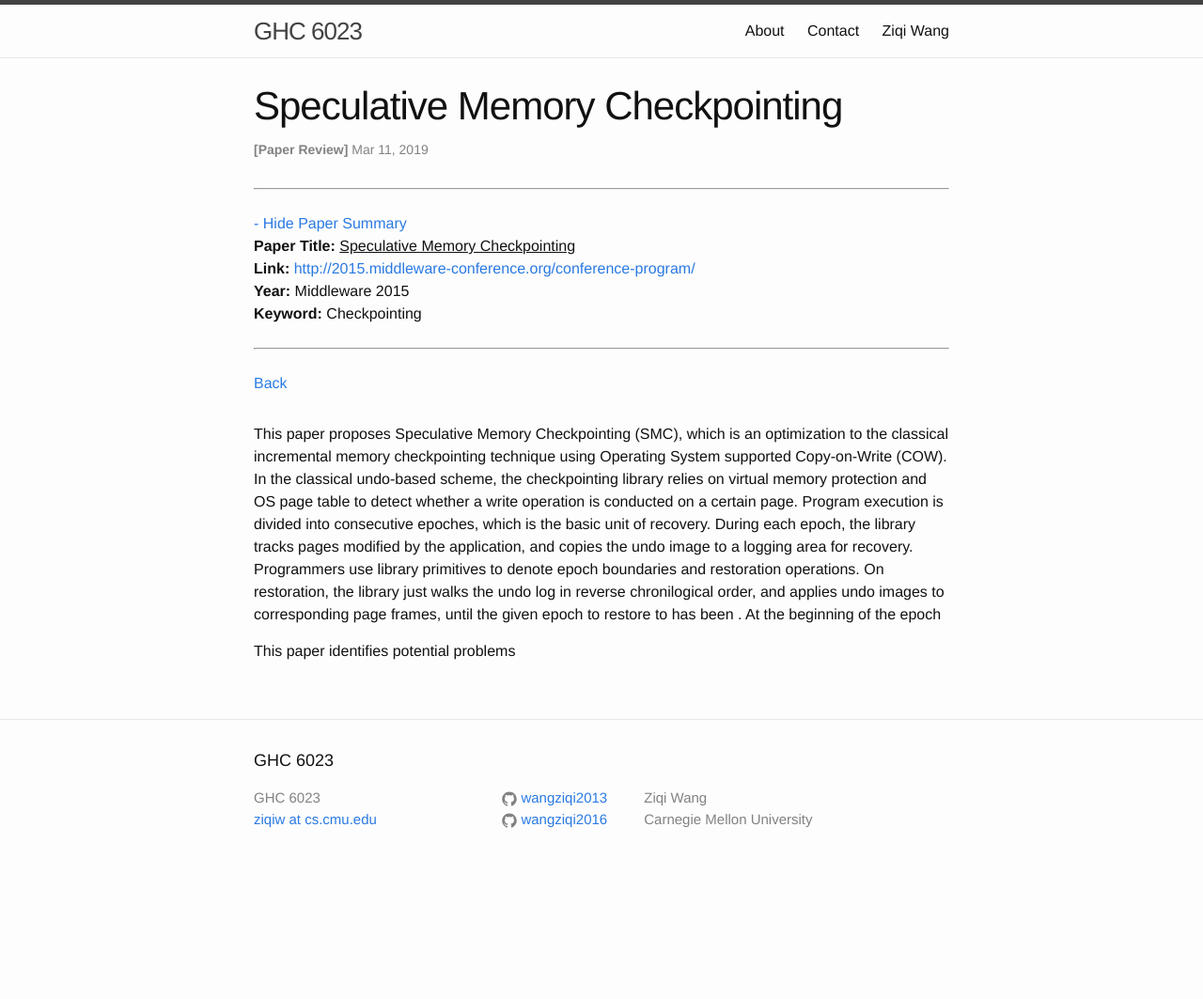
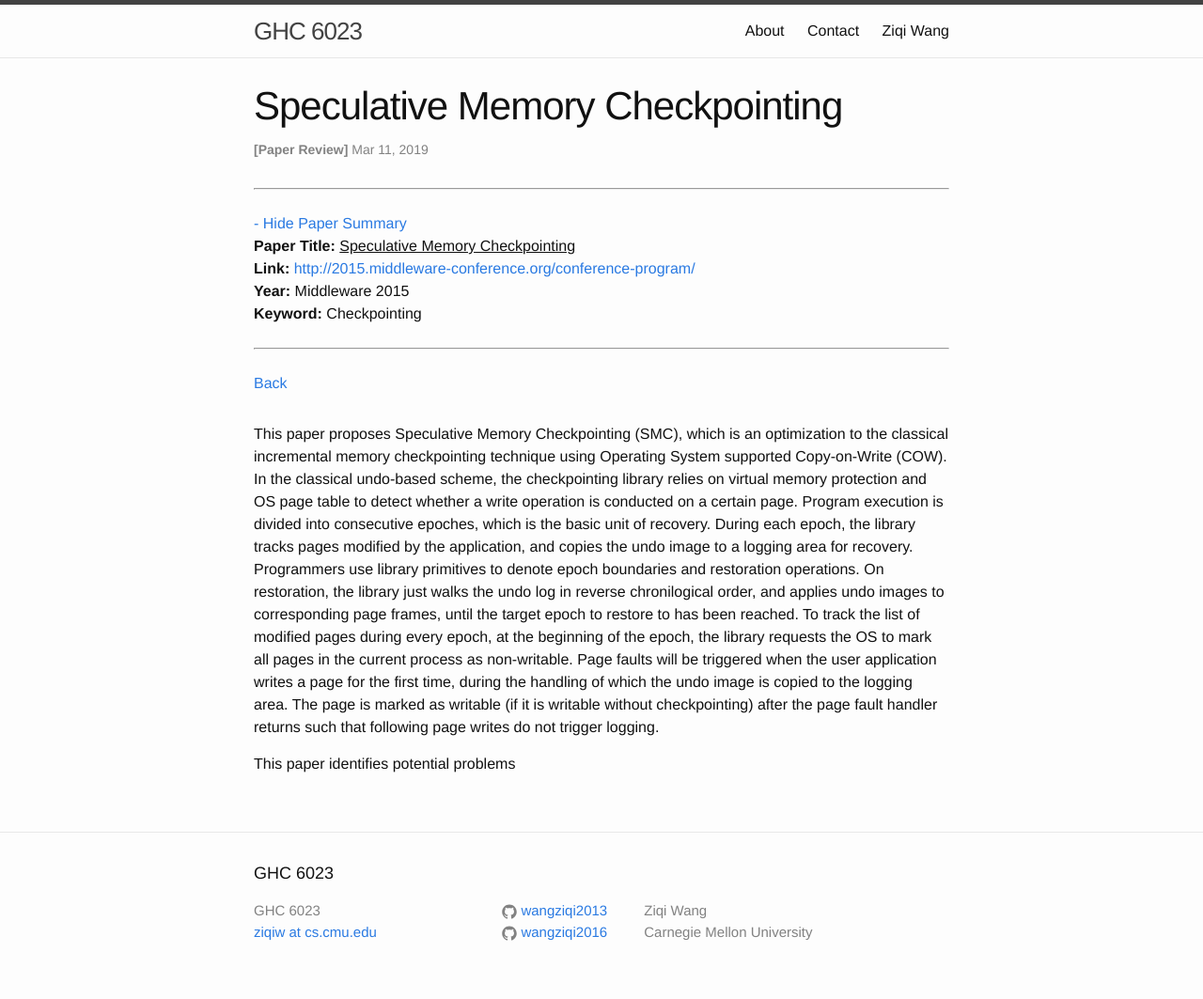
Before and after one commit to wangziqi2013/wangziqi2013.github.io, a Jekyll site: the page built from _posts/2018-03-11-speculative-memory-checkpointing.markdown, in a window 1280 px wide. Shown: the whole page at 94% size. Built offline with Jekyll 4.4.1, drawn with Linux system fonts in a browser that asks for light colours; before the commit the page ends 943 px from its top, so only the background shows below that.

Commit message:
Finish classical schemes

```diff
--- a/_posts/2018-03-11-speculative-memory-checkpointing.markdown
+++ b/_posts/2018-03-11-speculative-memory-checkpointing.markdown
@@ -19,7 +19,11 @@ checkpointing library relies on virtual memory protection and OS page table to d
 on a certain page. Program execution is divided into consecutive epoches, which is the basic unit of recovery. During each
 epoch, the library tracks pages modified by the application, and copies the undo image to a logging area for recovery.
 Programmers use library primitives to denote epoch boundaries and restoration operations. On restoration, the library just
-walks the undo log in reverse chronilogical order, and applies undo images to corresponding page frames, until the given epoch
-to restore to has been . At the beginning of the epoch
+walks the undo log in reverse chronilogical order, and applies undo images to corresponding page frames, until the target
+epoch to restore to has been reached. To track the list of modified pages during every epoch, at the beginning of the epoch,
+the library requests the OS to mark all pages in the current process as non-writable. Page faults will be triggered when
+the user application writes a page for the first time, during the handling of which the undo image is copied to the
+logging area. The page is marked as writable (if it is writable without checkpointing) after the page fault handler returns
+such that following page writes do not trigger logging.
 
 This paper identifies potential problems
```
